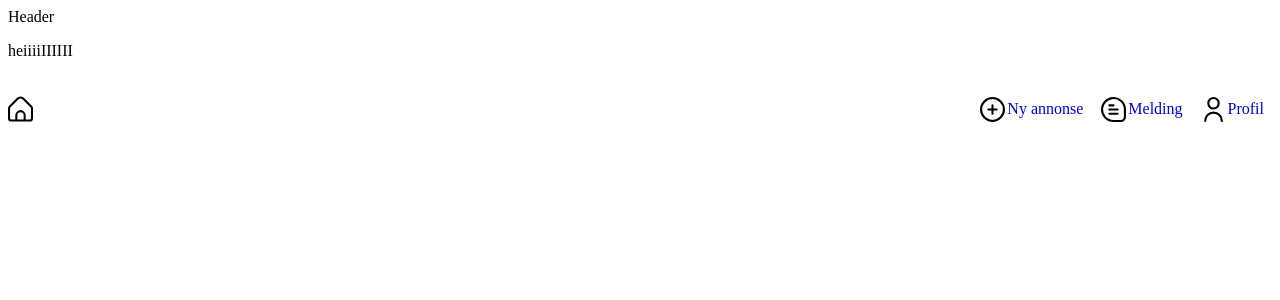
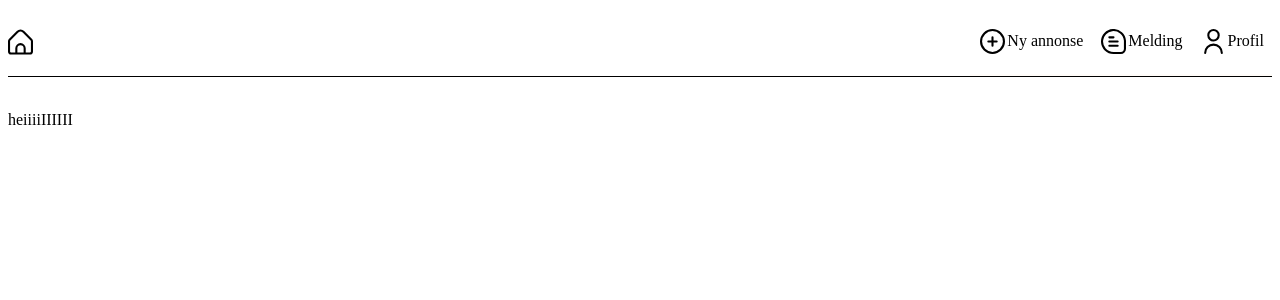
Before and after one commit to jakobkg/IDATT2105-fullstack-frontend, a Vue app: page / in a window 1280 px wide. Shown: the top 300 px of the page. Built offline with nearby package versions, Linux system fonts and the light colour scheme.

Commit message:
fargene er nå hentet fra main.scss

```diff
--- a/src/App.vue
+++ b/src/App.vue
@@ -1,12 +1,13 @@
 <script lang="ts">
 import RouterView from 'vue-router';
-export default {};
+import NavBar from "@/components/NavBar.vue";
+export default {
+  components: {NavBar}
+};
 </script>
 
 <template>
-  <header>
-    Header
-  </header>
+  <NavBar/>
 
   <RouterView />
 </template>
--- a/src/components/NavBar.vue
+++ b/src/components/NavBar.vue
@@ -28,6 +28,7 @@ nav {
   background-color: White;
   display: flex;
   justify-content: space-between;
+  border-bottom: 1px solid black;
 }
 
 ul{
--- a/src/components/NavElement.vue
+++ b/src/components/NavElement.vue
@@ -3,7 +3,7 @@
     <a :href=pageLink>
       <div>
         <img :src=imageLink alt="">
-        <p>{{navText}}</p>
+        <p class = "navtext">{{navText}}</p>
       </div>
     </a>
   </li>
@@ -31,17 +31,23 @@ export default {
 }
 </script>
 
-<style scoped>
+<style scoped lang="scss">
 li{
   float: left;
   margin-left: 0;
   display: inline-block;
   padding: .5rem;
+  border-bottom: 2px solid $offWhite;
 }
 
 a {
   text-decoration: none;
+  color: black;
 }
+a:hover {
+  color: black;
+}
+
 
 div{
   display: flex;
@@ -60,11 +66,17 @@ img {
   object-fit: contain;
 }
 
+@media (max-width: $phone) {
+  .navtext{
+    display: none;
+  }
+}
+
 li p {
   display: inline-block;
 }
 
 li:hover {
-  border-bottom: 2px solid deeppink;
+  border-bottom: 2px solid $pink;
 }
 </style>
--- a/src/views/HomeView.vue
+++ b/src/views/HomeView.vue
@@ -6,8 +6,6 @@ import NavButton from "@/components/NavButton.vue";
 
 <template>
   <main>
-
     <HelloWorld />
-    <NavBar />
   </main>
 </template>
```
